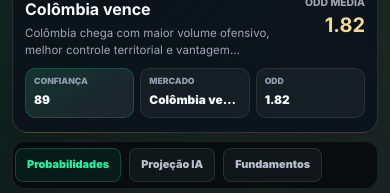
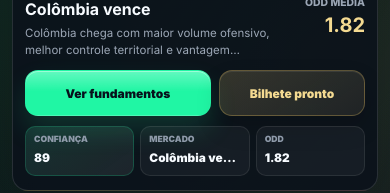
Before and after one commit to duqueroleta/DuqueSports-Codex, a React (Vite) app: page /jogos/1 in a window 390 px wide. Shown: the part 313-506 px from the top of the page. Built offline with nearby package versions, Linux system fonts and the light colour scheme; no server answers.

Commit message:
feat(mobile): add quick actions to match detail hero

```diff
--- a/src/components/matches/detail/MatchDetailHero.jsx
+++ b/src/components/matches/detail/MatchDetailHero.jsx
@@ -1,4 +1,5 @@
 import { Link } from 'react-router-dom';
+import { AFFILIATE_LINKS } from '../../../config/affiliateLinks.js';
 import TeamCrest from '../../teams/TeamCrest.jsx';
 import { getMatchConfidenceLabel, normalizeMatchConfidence } from '../../../utils/matchConfidence.js';
 import { formatMatchOdds } from '../../../utils/matchOdds.js';
@@ -71,6 +72,13 @@ function MatchDetailHero({ match }) {
         </small>
       </div>
 
+      <div className="match-detail-quick-actions" aria-label="Ações rápidas da análise">
+        <a href="#fundamentos">Ver fundamentos</a>
+        <a href={AFFILIATE_LINKS.readyBetslip} rel="noreferrer" target="_blank">
+          Bilhete pronto
+        </a>
+      </div>
+
       <div className="match-detail-kpis" aria-label="Resumo rápido da análise">
         <span>
           <small>Confiança</small>
--- a/src/styles/match-detail-hero.css
+++ b/src/styles/match-detail-hero.css
@@ -211,6 +211,46 @@
   font-size: 1.25rem;
 }
 
+.match-detail-quick-actions {
+  display: grid;
+  grid-template-columns: minmax(0, 1.12fr) minmax(0, 0.88fr);
+  gap: 10px;
+  max-width: 940px;
+  margin: 16px auto 0;
+}
+
+.match-detail-quick-actions a {
+  display: inline-flex;
+  align-items: center;
+  justify-content: center;
+  min-height: 48px;
+  padding: 0 14px;
+  border: 1px solid rgba(32, 246, 164, 0.34);
+  border-radius: 14px;
+  color: #07111c;
+  background:
+    linear-gradient(180deg, rgba(255, 255, 255, 0.3), transparent 46%),
+    var(--color-neon);
+  box-shadow:
+    0 14px 28px rgba(32, 246, 164, 0.14),
+    inset 0 1px 0 rgba(255, 255, 255, 0.36);
+  font-size: 0.82rem;
+  font-weight: 950;
+  text-align: center;
+  text-decoration: none;
+}
+
+.match-detail-quick-actions a:last-child {
+  border-color: rgba(217, 180, 91, 0.32);
+  color: var(--color-gold-soft);
+  background:
+    linear-gradient(145deg, rgba(217, 180, 91, 0.16), rgba(217, 180, 91, 0.055)),
+    rgba(255, 255, 255, 0.035);
+  box-shadow:
+    inset 0 1px 0 rgba(255, 255, 255, 0.08),
+    0 12px 24px rgba(0, 0, 0, 0.16);
+}
+
 .match-detail-kpis {
   display: grid;
   grid-template-columns: repeat(3, minmax(0, 1fr));
@@ -327,6 +367,18 @@
     -webkit-line-clamp: 2;
   }
 
+  .match-detail-quick-actions {
+    gap: 8px;
+    margin-top: 12px;
+  }
+
+  .match-detail-quick-actions a {
+    min-height: 46px;
+    padding: 0 10px;
+    border-radius: 13px;
+    font-size: 0.75rem;
+  }
+
   .match-detail-kpis {
     gap: 6px;
     margin-top: 10px;
```
